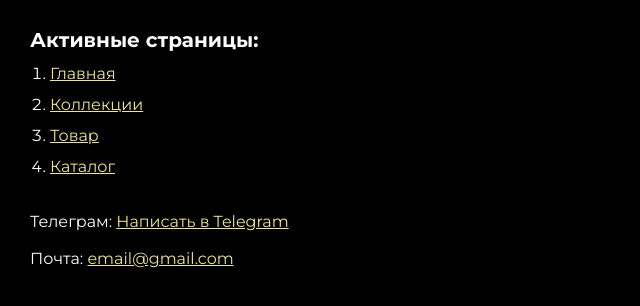
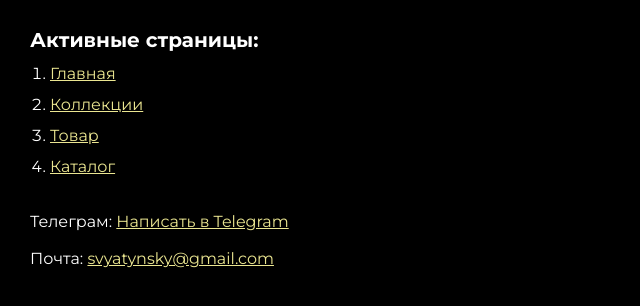
Before and after one commit to Svyatynsky/artmolbert, a plain HTML site: page index.html in a window 1280 px wide. Shown: the full height of the page, 0-640 px from the left. Drawn offline with Linux system fonts and the light colour scheme.

Commit message:
Update index.html

```diff
--- a/index.html
+++ b/index.html
@@ -18,7 +18,7 @@
 		</ol>
 		<div class="rootpage__contacts">
 			<p>Телеграм: <a href="https://t.me/svyatynsky">Написать в Telegram</a></p>
-			<p>Почта: <a href="svyatynsky:@gmail.com">email@gmail.com</a></p>
+			<p>Почта: <a href="mailto:svyatynsky@gmail.com:">svyatynsky@gmail.com</a></p>
 		</div>
 	</div>
 </body>
```
